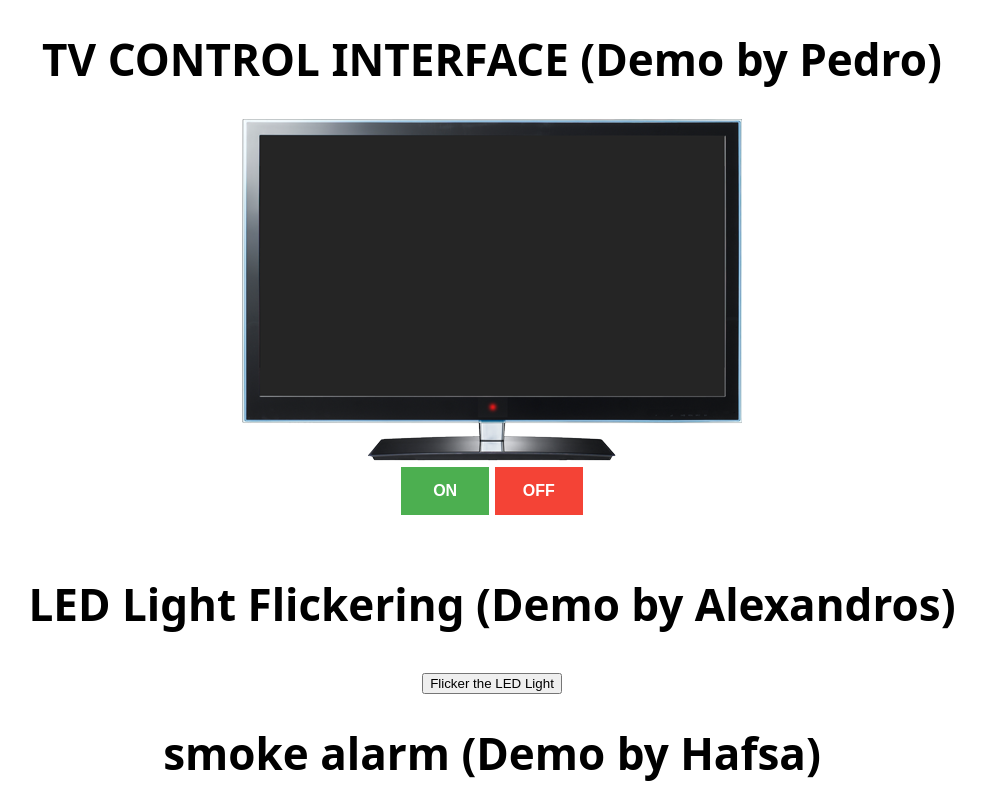
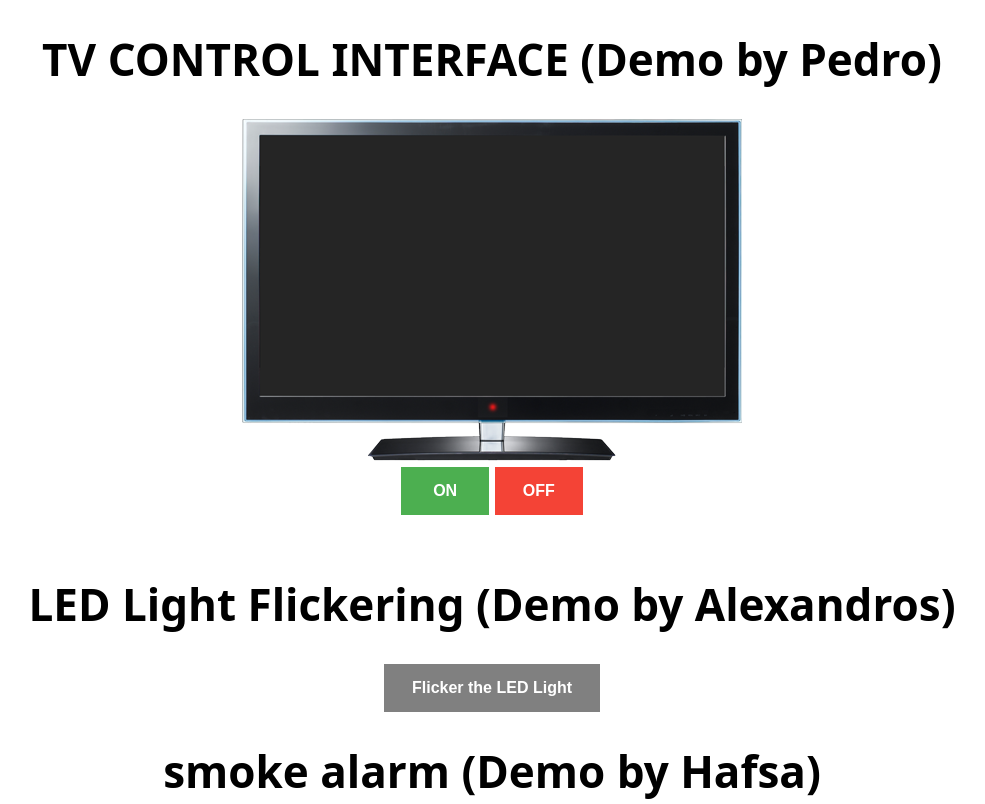
Before and after one commit to PedroMarinho2015/API_Lab, a website: page public/index.html in a window 1280 px wide. Shown: the top 804 px of the page, without its empty margins (148-1133 px from the left). Drawn offline with Linux system fonts and the light colour scheme.

Commit message:
Updating CSS

```diff
--- a/public/styles.css
+++ b/public/styles.css
@@ -28,3 +28,16 @@
  body {
      font-family: 'Noto Sans';font-size: 22px;
  }
+
+ #button3 {
+    background-color: grey;
+    border: none;
+    color: white;
+    font-weight: bold;
+    padding: 15px 28px;
+    text-align: center;
+    text-decoration: none;
+    display: inline-block;
+    font-size: 16px;
+
+ }
```
